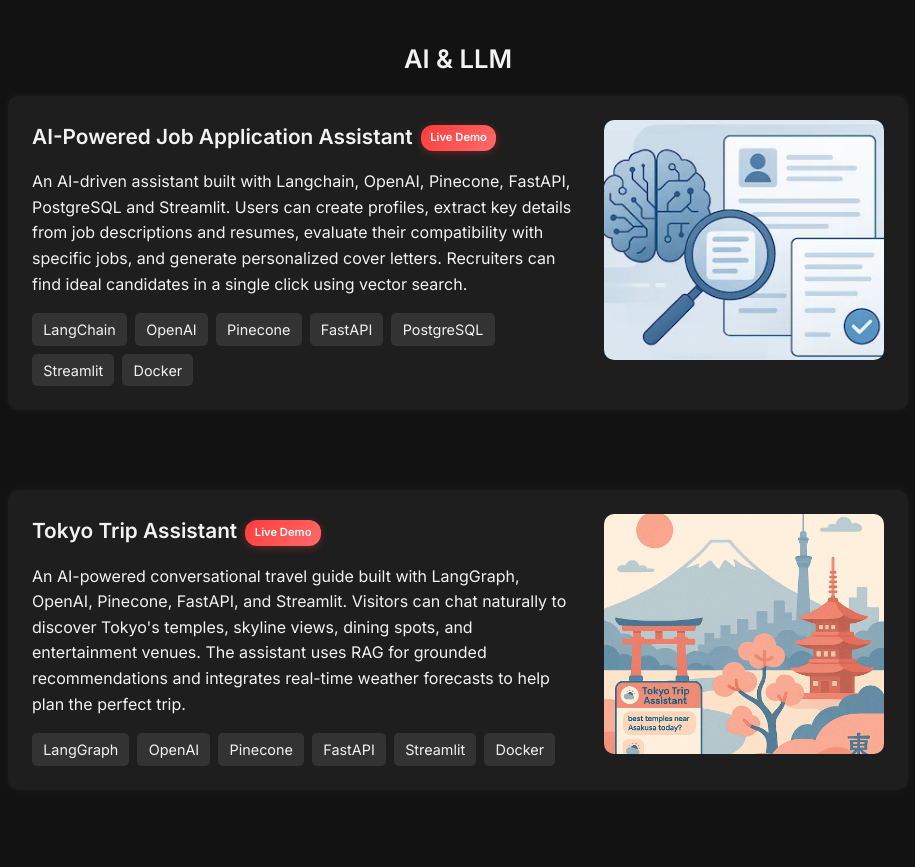
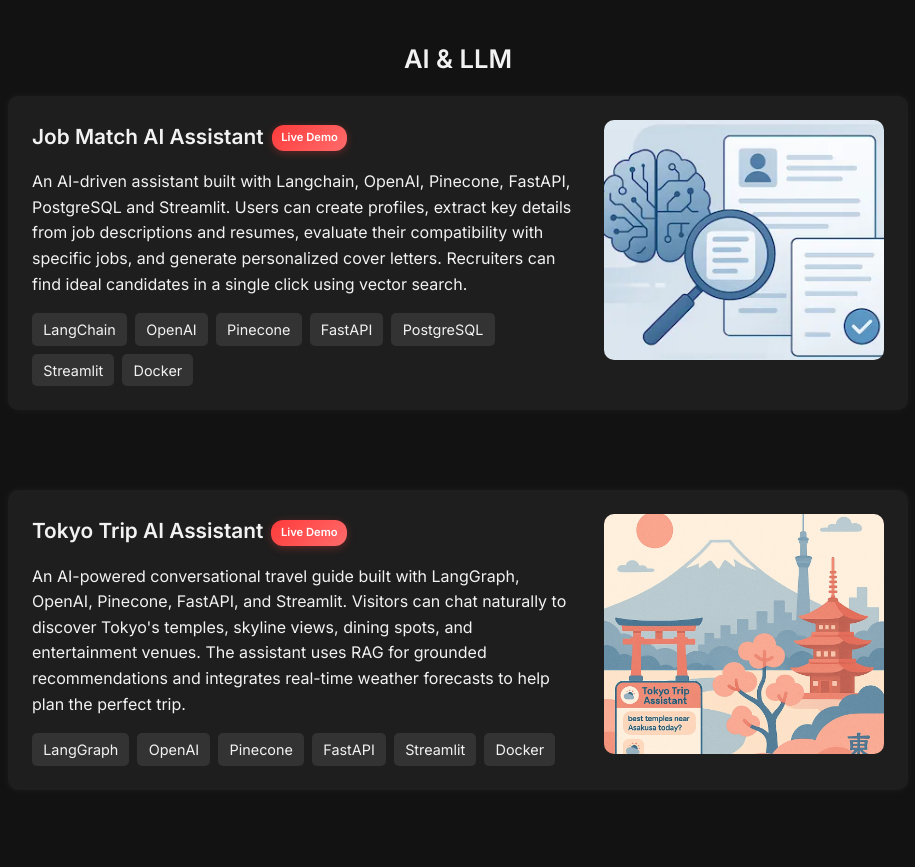
Before and after one commit to idalz/portfolio, a plain HTML site: page index.html in a window 1280 px wide. Shown: the part 2200-3067 px from the top of the page, without its empty margins (182-1097 px from the left). Drawn offline with nearby package versions, Linux system fonts and the light colour scheme.

Commit message:
Fix: Names of demos

```diff
--- a/index.html
+++ b/index.html
@@ -183,19 +183,19 @@
   <div class="project-list centered">
     <div class="project-card mb-3" data-url="https://github.com/idalz/ai-powered-job-app-assistant" data-has-demo="true">
       <div class="project-description">
-        <h3>AI-Powered Job Application Assistant<a href="https://jobmatch-assistant.up.railway.app/" class="demo-badge" target="_blank" onclick="event.stopPropagation()">Live Demo</a></h3>
+        <h3>Job Match AI Assistant<a href="https://jobmatch-assistant.up.railway.app/" class="demo-badge" target="_blank" onclick="event.stopPropagation()">Live Demo</a></h3>
         <p>An AI-driven assistant built with Langchain, OpenAI, Pinecone, FastAPI, PostgreSQL and Streamlit. Users can create profiles, extract key details from job descriptions and resumes, evaluate their compatibility with specific jobs, and generate personalized cover letters. Recruiters can find ideal candidates in a single click using vector search.</p>
         <div class="project-tech"><span>LangChain</span><span>OpenAI</span><span>Pinecone</span><span>FastAPI</span><span>PostgreSQL</span><span>Streamlit</span><span>Docker</span></div>
       </div>
-      <div class="project-image"><img alt="AI-Powered Job Application Assistant" src="project-pics/ai-job-app.webp" width="250" height="150" loading="lazy" /></div>
+      <div class="project-image"><img alt="Job Match AI Assistant" src="project-pics/ai-job-app.webp" width="250" height="150" loading="lazy" /></div>
     </div>
     <div class="project-card mb-3" data-url="https://github.com/idalz/tokyo-trip-assistant" data-has-demo="true">
       <div class="project-description">
-        <h3>Tokyo Trip Assistant<a href="https://tokyo-trip-assistant.up.railway.app/" class="demo-badge" target="_blank" onclick="event.stopPropagation()">Live Demo</a></h3>
+        <h3>Tokyo Trip AI Assistant<a href="https://tokyo-trip-assistant.up.railway.app/" class="demo-badge" target="_blank" onclick="event.stopPropagation()">Live Demo</a></h3>
         <p>An AI-powered conversational travel guide built with LangGraph, OpenAI, Pinecone, FastAPI, and Streamlit. Visitors can chat naturally to discover Tokyo's temples, skyline views, dining spots, and entertainment venues. The assistant uses RAG for grounded recommendations and integrates real-time weather forecasts to help plan the perfect trip.</p>
         <div class="project-tech"><span>LangGraph</span><span>OpenAI</span><span>Pinecone</span><span>FastAPI</span><span>Streamlit</span><span>Docker</span></div>
       </div>
-      <div class="project-image"><img alt="Tokyo Trip Assistant" src="project-pics/ai-tokyo-trip.webp" width="250" height="150" loading="lazy" /></div>
+      <div class="project-image"><img alt="Tokyo Trip AI Assistant" src="project-pics/ai-tokyo-trip.webp" width="250" height="150" loading="lazy" /></div>
     </div>
     <div class="project-card mb-3" data-url="https://github.com/idalz/multi-source-rag-app">
       <div class="project-description">
```
